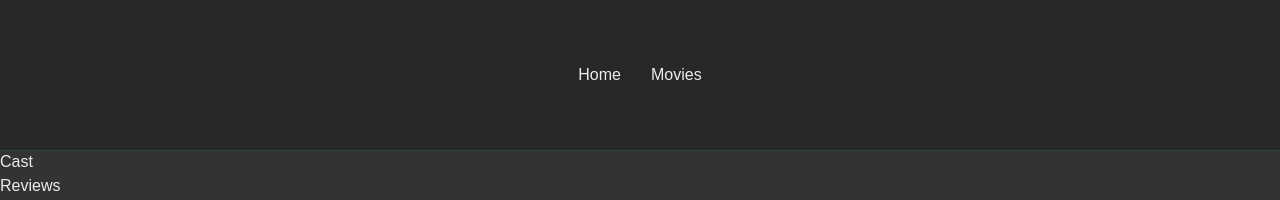
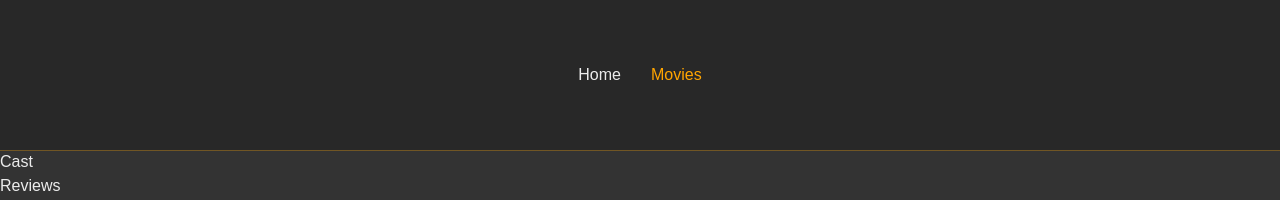
Before and after one commit to LiSazonova/goit-react-hw-05, a React (Vite) app: page /movies/1 in a window 1280 px wide. Shown: the top 200 px of the page. Built offline with nearby package versions, Linux system fonts and the light colour scheme.

Commit message:
add clsx lib, styles

```diff
--- a/package.json
+++ b/package.json
@@ -11,6 +11,7 @@
   },
   "dependencies": {
     "axios": "^1.7.2",
+    "clsx": "^2.1.1",
     "modern-normalize": "^2.0.0",
     "react": "^18.3.1",
     "react-dom": "^18.3.1",
--- a/src/components/Navigation/Navigation.jsx
+++ b/src/components/Navigation/Navigation.jsx
@@ -1,12 +1,21 @@
 import { NavLink } from 'react-router-dom';
 import s from './Navigation.module.css';
+import clsx from 'clsx';
+
+const buildLinkClass = ({ isActive }) => {
+  return clsx(s.link, isActive && s.active);
+};
 
 const Navigation = () => {
   return (
     <header className={s.header}>
       <nav className={s.nav}>
-        <NavLink to="/">Home</NavLink>
-        <NavLink to="/movies">Movies</NavLink>
+        <NavLink to="/" className={buildLinkClass}>
+          Home
+        </NavLink>
+        <NavLink to="/movies" className={buildLinkClass}>
+          Movies
+        </NavLink>
       </nav>
     </header>
   );
--- a/src/components/Navigation/Navigation.module.css
+++ b/src/components/Navigation/Navigation.module.css
@@ -3,7 +3,7 @@
     justify-content: center;
     align-items: center;
     background-color: #282828;
-    box-shadow: 0 1px 0 rgb(0 203 255 / 10%);
+    box-shadow: 0 1px 0 rgb(255 165 0 / 30%);
     padding: 20px;
     height: 150px;
 }
@@ -13,3 +13,16 @@
     justify-content: center;
     gap: 30px;
 }
+
+.link {
+    color: inherit;
+    text-decoration: none;
+}
+
+.link:hover {
+    text-decoration: underline;
+}
+
+.active {
+    color: orange;
+}
--- a/src/pages/MovieDetailsPage/MovieDetailsPage.jsx
+++ b/src/pages/MovieDetailsPage/MovieDetailsPage.jsx
@@ -1,4 +1,4 @@
-import { Link } from 'react-router-dom';
+import { Link, Outlet } from 'react-router-dom';
 
 const MovieDetailsPage = () => {
   return (
@@ -9,6 +9,7 @@ const MovieDetailsPage = () => {
       <li>
         <Link to={'reviews'}>Reviews</Link>
       </li>
+      <Outlet />
     </ul>
   );
 };
```
Also changed, not shown: 1 other file (tests, documents, lock files or other folders).
